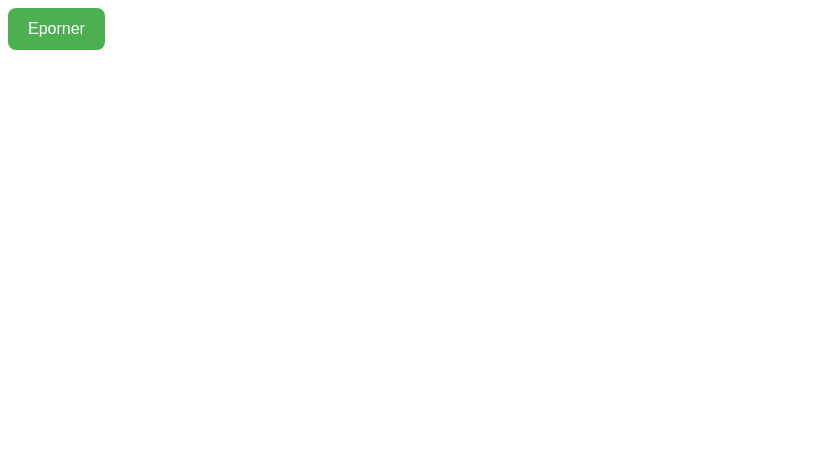
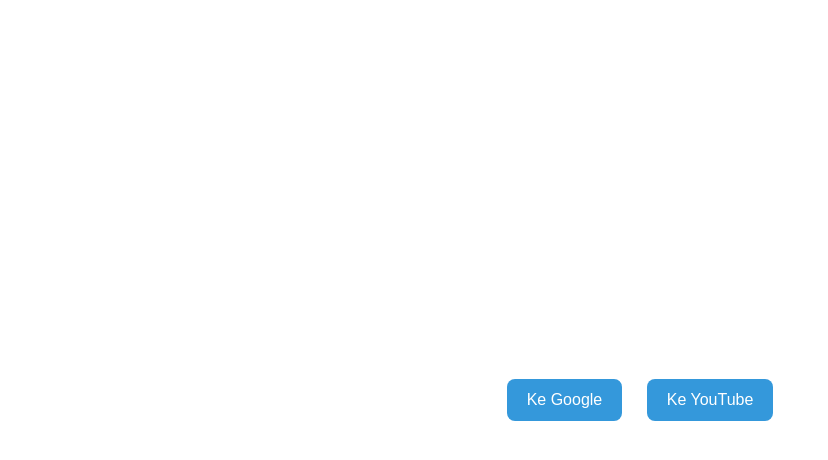
Before and after one commit to kallzzz-crime/webanu, a plain HTML site: page index.html in a window 1280 px wide. Shown: the whole page, without its empty margins (0-828 px from the left). Drawn offline with Linux system fonts and the light colour scheme.

Commit message:
Update index.html

```diff
--- a/index.html
+++ b/index.html
@@ -1,13 +1,50 @@
-<a href="https://www.eporner.com/" target="_blank">
-  <button style="
-    padding: 12px 20px;
-    font-size: 16px;
-    background-color: #4CAF50;
-    color: white;
-    border: none;
-    border-radius: 8px;
-  ">
-    Eporner
-  </button>
+<!DOCTYPE html>
+<html lang="id">
+<head>
+  <meta charset="UTF-8">
+  <title>2 Tombol Tengah</title>
+  <style>
+    body {
+      display: flex;
+      justify-content: center;
+      align-items: center;
+      height: 100vh;
+      margin: 0;
+      font-family: Arial, sans-serif;
+    }
 
-</a>
+    .container {
+      text-align: center;
+    }
+
+    button {
+      padding: 12px 20px;
+      margin: 10px;
+      font-size: 16px;
+      cursor: pointer;
+      border: none;
+      border-radius: 8px;
+      background-color: #3498db;
+      color: white;
+      transition: 0.3s;
+    }
+
+    button:hover {
+      background-color: #2980b9;
+    }
+  </style>
+</head>
+<body>
+
+  <div class="container">
+    <button onclick="window.location.href='https://www.eporner.com/'">
+      Ke Google
+    </button>
+
+    <button onclick="window.location.href='https://www.xxnx.com/'">
+      Ke YouTube
+    </button>
+  </div>
+
+</body>
+</html>
```
